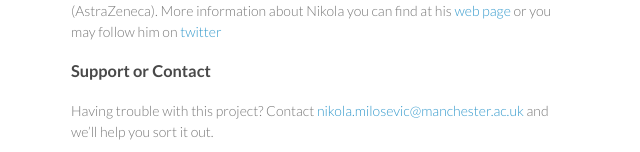
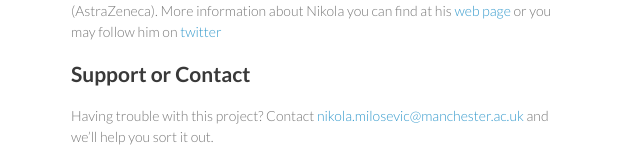
Before and after one commit to nikolamilosevic86/Marvin, a plain HTML site: page index.html in a window 1280 px wide. Shown: the part 1773-1925 px from the top of the page, without its empty margins (499-1139 px from the left). Drawn offline with Linux system fonts and the light colour scheme.

```diff
--- a/index.html
+++ b/index.html
@@ -92,8 +92,8 @@
 <p>This project was created as a part of Nikola Milosevic's (<a href="https://github.com/nikolamilosevic86" class="user-mention">@nikolamilosevic86</a>) PhD project at the University of Manchester, supervised by dr Goran Nenadic (Univerisity of Manchester), Cassie Gregson (AstraZeneca) and Robert Hernandez (AstraZeneca).
 More information about Nikola you can find at his <a href="http://inspiratron.org">web page</a> or you may follow him on <a href="https://twitter.com/dreadknight011">twitter</a></p>
 
-<h3>
-<a id="support-or-contact" class="anchor" href="#support-or-contact" aria-hidden="true"><span class="octicon octicon-link"></span></a>Support or Contact</h3>
+<h2>
+<a id="support-or-contact" class="anchor" href="#support-or-contact" aria-hidden="true"><span class="octicon octicon-link"></span></a>Support or Contact</h2>
 
 <p>Having trouble with this project? Contact <a href="mailto:nikola.milosevic@manchester.ac.uk">nikola.milosevic@manchester.ac.uk</a> and we’ll help you sort it out.</p>
       </section>
```
Also changed, not shown: params.json (+1 -1 lines).
